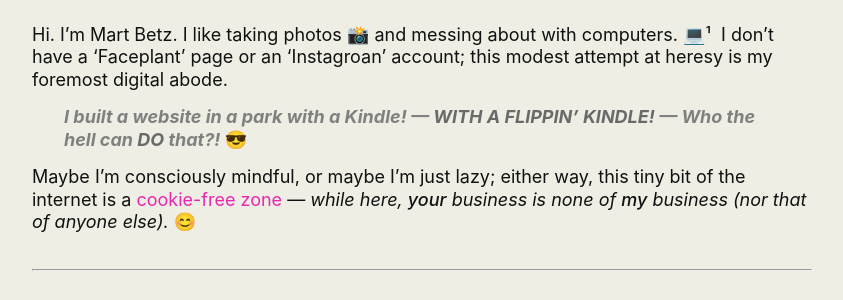
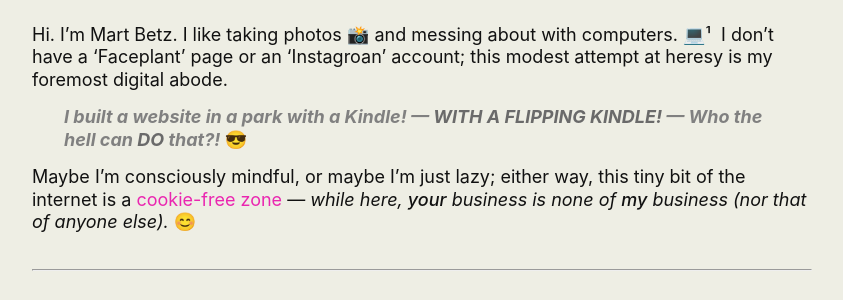
Before and after one commit to martbetz/martbetz.github.io, a Jekyll site: the page built from index.html, in a window 1280 px wide. Shown: the part 609-909 px from the top of the page, without its empty margins (218-1061 px from the left). Built offline with Jekyll 4.4.1, drawn with Linux system fonts in a browser that asks for light colours; the list of posts is cut into pages by our own code.

Commit message:
Update index.html

```diff
--- a/index.html
+++ b/index.html
@@ -68,7 +68,7 @@
 <span style="display:block; margin-left:2em; margin-right:2em">
   <p style="color: grey">
     <font size="4">
-      <b><i>I built a website in a park with a Kindle!&nbsp;— <span style="font-weight:700; color: #6A6A6A">WITH A FLIPPIN’ KINDLE!</span>&nbsp;— Who the hell can <span style="font-weight:700; color: #6A6A6A">DO</span> that?! </i><a href="https://www.yopmail.com" target="blank" style="text-decoration:none">😎</a></b> <!-- <span style="color: black">²</span></font> -->
+      <b><i>I built a website in a park with a Kindle!&nbsp;— <span style="font-weight:700; color: #6A6A6A">WITH A FLIPPING KINDLE!</span>&nbsp;— Who the hell can <span style="font-weight:700; color: #6A6A6A">DO</span> that?! </i><a href="https://www.yopmail.com" target="blank" style="text-decoration:none">😎</a></b> <!-- <span style="color: black">²</span></font> -->
     </font>
   </p>
 </span>
```
